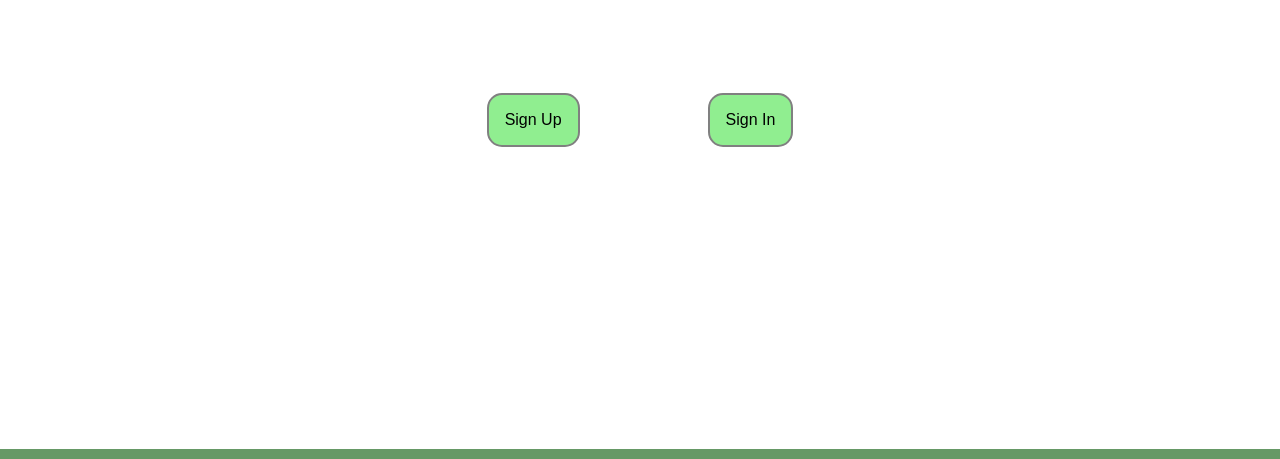
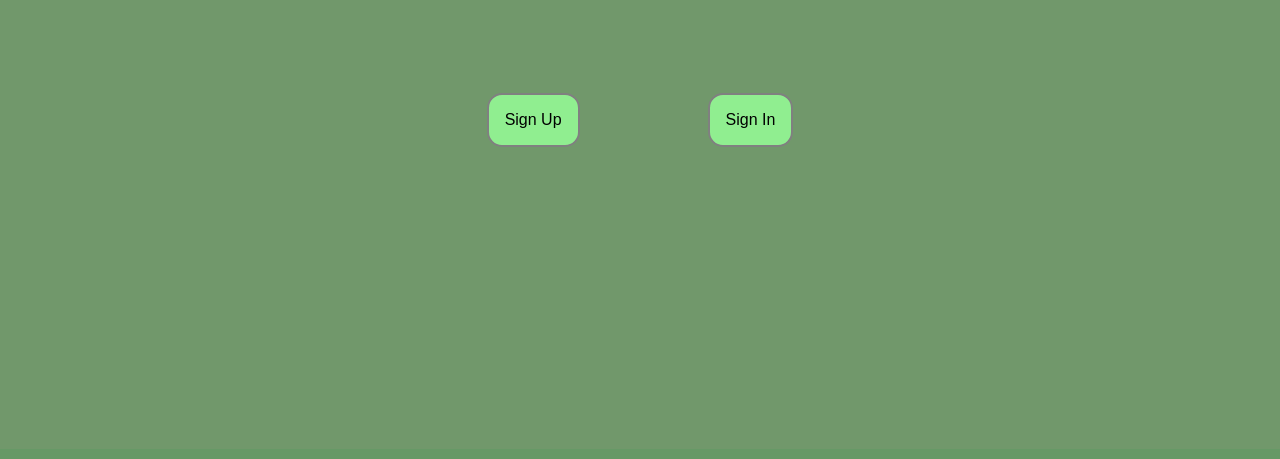
Before and after one commit to chaara-dev/2800-202510-DTC15, a plain HTML site: page Frontend/HTML/index.html in a window 1280 px wide. Shown: the part 219-678 px from the top of the page. Drawn offline with Linux system fonts and the light colour scheme.

Commit message:
Set placeholder green body background

```diff
--- a/Frontend/CSS/style_index.css
+++ b/Frontend/CSS/style_index.css
@@ -5,6 +5,7 @@ body {
     display: flex;
     flex-direction: column;
     font-family: 'Poppins', sans-serif;
+    background-color: #71986b;
 }
 
 body {
```
